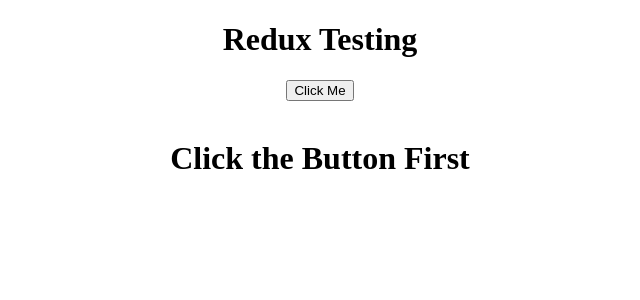
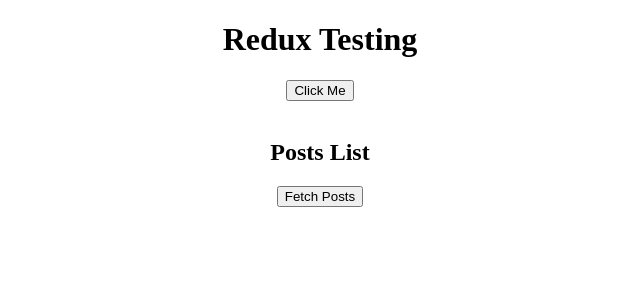
Before and after one commit to UmeshGayashan/redux-starting, a React (Create React App) app: page / in a window 1280 px wide. Shown: the top 300 px of the page, without its empty margins (320-960 px from the left). Built offline with nearby package versions, Linux system fonts and the light colour scheme.

Commit message:
update the code according new Slice Stucture

```diff
--- a/package.json
+++ b/package.json
@@ -3,13 +3,14 @@
   "version": "0.1.0",
   "private": true,
   "dependencies": {
+    "@reduxjs/toolkit": "^2.5.1",
     "@testing-library/jest-dom": "^5.17.0",
     "@testing-library/react": "^13.4.0",
     "@testing-library/user-event": "^13.5.0",
     "axios": "^1.7.7",
     "react": "^18.3.1",
     "react-dom": "^18.3.1",
-    "react-redux": "^9.1.2",
+    "react-redux": "^9.2.0",
     "react-scripts": "^5.0.1",
     "redux": "^5.0.1",
     "redux-thunk": "^3.1.0",
--- a/src/components/PostList.js
+++ b/src/components/PostList.js
@@ -1,39 +1,34 @@
 import React, { Component } from 'react'
-import { connect } from 'react-redux'
-import { selectPost } from '../actions/postAction';
-import { bindActionCreators } from 'redux'
+import { useDispatch, useSelector } from 'react-redux';
+import { fetchPosts, selectPost } from '../features/posts/postsSlice';
 
-class PostList extends Component {
-    createListItems(){
-        return this.props.AllPost.map((post)=>{
-            return(
-                <li key={post.id} onClick={()=>this.props.selectPost(post)}>{post.title} {post.body}</li>
-            );
-        });
-    }
-  render() {
-    if(!this.props.AllPost){
-        return (<h1>Click the Button First</h1>)
-    }
-    return (
-      <ul>
-        {this.createListItems()}
-      </ul>
-    );
-  }
-}
+const PostsList = () => {
+    const dispatch = useDispatch();
+    const posts = useSelector((state) => state.posts.posts);
+    const selectedPost = useSelector((state) => state.posts.selectedPost);
 
 
-function mapStatetoProps(state){
-    return{
-        AllPost: state.all_Posts
-    };
-}
+    return (
+      <div>
+        <h2>Posts List</h2>
+        <button onClick={() => dispatch(fetchPosts())}>Fetch Posts</button>
 
-function matchDispatchToProps(dispatch){
-    return bindActionCreators({selectPost:selectPost},dispatch)
+        <ul>
+          {posts.map((post) => (
+            <li key={post.id} onClick={() => dispatch(selectPost(post))}>
+              {post.title}
+            </li>
+          ))}
+        </ul>
 
-}
+        {selectedPost && (
+          <div>
+            <h3>Selected Post:</h3>
+            <p>{selectedPost.body}</p>
+          </div>
+        )}
+      </div>
+    );
+  };
 
-export default connect(mapStatetoProps,matchDispatchToProps)(PostList)
-// (get,give)
+  export default PostsList;
--- /dev/null
+++ b/src/features/posts/postsSlice.js
@@ -0,0 +1,58 @@
+import { createSlice } from '@reduxjs/toolkit';
+
+// Dummy Data (Can Be Fetched from API)
+const initialState = {
+    posts: [],
+    selectedPost: null,
+};
+
+// Redux Slice
+const postsSlice = createSlice({
+    name: 'posts',
+    initialState,
+    reducers: {
+        fetchPosts: (state) => {
+            state.posts = [
+              {
+                userId: 1,
+                id: 1,
+                title: 'sunt aut facere repellat provident occaecati excepturi optio reprehenderit',
+                body: 'quia et suscipit\nsuscipit recusandae consequuntur expedita et cum...',
+              },
+              {
+                userId: 1,
+                id: 2,
+                title: 'qui est esse',
+                body: 'est rerum tempore vitae\nsequi sint nihil reprehenderit dolor...',
+              },
+              {
+                userId: 1,
+                id: 3,
+                title: 'ea molestias quasi exercitationem repellat qui ipsa sit aut',
+                body: 'et iusto sed quo iure\nvoluptatem occaecati omnis eligendi aut ad...',
+              },
+              {
+                userId: 1,
+                id: 4,
+                title: 'eum et est occaecati',
+                body: 'ullam et saepe reiciendis voluptatem adipisci\nsit amet autem...',
+              },
+              {
+                userId: 1,
+                id: 5,
+                title: 'nesciunt quas odio',
+                body: 'repudiandae veniam quaerat sunt sed\nalias aut fugiat sit autem sed est...',
+              },
+            ];
+        },
+        setSelectedPost: (state, action) => {
+            state.selectedPost = action.payload;
+        },
+    },
+});
+
+// Export Actions
+export const { fetchPosts, selectPost } = postsSlice.actions;
+
+// Export Reducer
+export default postsSlice.reducer;
--- a/src/store.js
+++ b/src/store.js
@@ -1,17 +1,16 @@
 import {createStore,applyMiddleware,compose} from 'redux';
+import { configureStore } from '@reduxjs/toolkit';
 import { thunk } from 'redux-thunk';
 import rootReducer from './reducers/rootReducer';
 import { createStoreHook } from 'react-redux';
+import postsReducer from '../src/features/posts/postsSlice';
 const middleware = [thunk];
 const initialState = {};
 
-const store = createStore(
-    rootReducer,
-    initialState,
-    compose(
-        applyMiddleware(...middleware),
-        window.__REDUX_DEVTOOLS_EXTENSION__ && window.__REDUX_DEVTOOLS_EXTENSION__()
-    )
-)
+const store = configureStore({
+    reducer: {
+        posts: postsReducer,
+    },
+})
 
 export default store;
```
Also changed, not shown: 1 other file (tests, documents, lock files or other folders).
